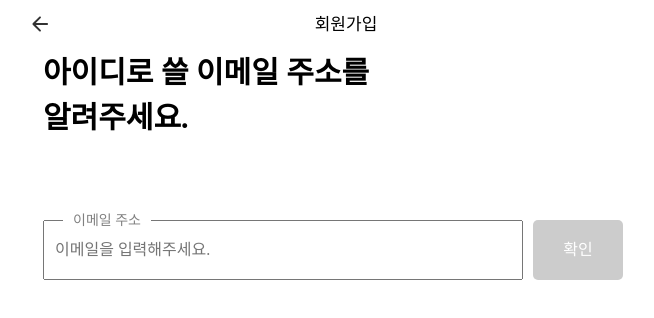
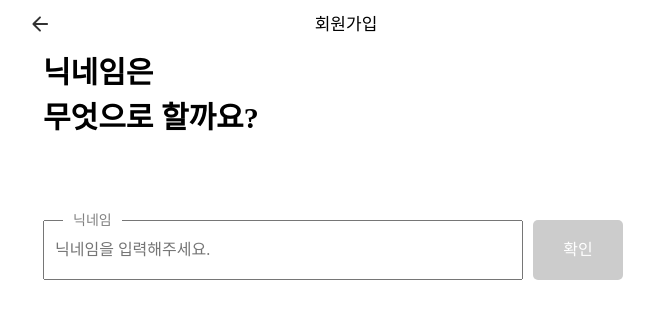
Before and after one commit to doooolphin/frontend, a React app: page /sign-up/newemailpw in a window 1280 px wide. Shown: the top 318 px of the page, without its empty margins (307-961 px from the left). Built offline with nearby package versions, Linux system fonts and the light colour scheme.

Commit message:
[MODIFY & ADD] 이메일, 인증번호 UI 삭제, 비밀번호 확인 추가

```diff
--- a/src/components/Common/InputText/InputText.jsx
+++ b/src/components/Common/InputText/InputText.jsx
@@ -2,6 +2,8 @@ import PropTypes from 'prop-types';
 import { useState } from 'react';
 import { CheckOutlined } from '@ant-design/icons';
 import { css } from '@emotion/react';
+import { useNavigate } from 'react-router-dom';
+import { color } from '@styles/common';
 
 const inputTextCss = {
   wrap: css`
@@ -66,47 +68,87 @@ const inputTextCss = {
 };
 
 function InputText(props) {
+  const navigate = useNavigate();
   const [input, setInput] = useState('');
   const [errorText, setErrorText] = useState('');
   const validateObj = [...props.validateChk];
 
+  const onChangeInput = (event) => {
+    let result;
+    const regex = new RegExp(validateObj[props.index].regex);
+    setInput(event.target.value);
+
+    if (validateObj[props.index].validateNm === 'name') {
+      props.setInfoState({ name: event.target.value });
+      result = regex.test(event.target.value);
+    } else if (validateObj[props.index].validateNm === 'password') {
+      props.setInfoState({ password: event.target.value });
+      result = regex.test(event.target.value);
+    } else {
+      if (props.info.password === event.target.value) result = true;
+    }
+
+    if (result) {
+      setErrorText('');
+    } else {
+      setErrorText(validateObj[props.index].errorText);
+    }
+  };
+
   const onClickChk = () => {
-    const regex = new RegExp(props.validateChk[props.index].regex);
+    const regex = new RegExp(validateObj[props.index].regex);
     const result = regex.test(input);
 
+    if (!input) setErrorText(`${validateObj[props.index].label}을 입력해주세요.`);
+
+    // 유효성 검증
     if (result) {
       validateObj[props.index].isChecked = true;
       props.setValidateChk(validateObj);
-      setErrorText('');
 
-      // TODO: email이면 중복검사 api 요청
+      // 마지막 input 검증완료 시
+      if (validateObj[props.index]?.isLast) {
+        //TODO:: api 요청
+        navigate('/');
+      }
     } else {
       validateObj[props.index].isChecked = false;
       props.setValidateChk(validateObj);
-      setErrorText(validateObj[props.index].errorText);
     }
   };
   return (
-    <div css={inputTextCss.wrap}>
+    <div
+      css={
+        ((inputTextCss.wrap,
+        validateObj[props.index].isChecked &&
+          validateObj[props.index].validateNm !== 'password' &&
+          css`
+            pointer-events: none;
+            color: ${color.lightgray};
+          `),
+        css`
+          margin-bottom: 50px;
+        `)
+      }
+    >
       <div css={inputTextCss.inputWrap}>
-        <span css={inputTextCss.label}>{props.validateChk[props.index].label}</span>
+        <span css={inputTextCss.label}>{validateObj[props.index].label}</span>
         <input
           css={inputTextCss.input}
-          onChange={(event) => setInput(event.target.value)}
+          onChange={onChangeInput}
           isChecked={validateObj[props.index].isChecked}
           maxLength={validateObj[props.index].maxLength}
           placeholder={validateObj[props.index].placeHolder}
+          type={validateObj[props.index].type}
         />
-        {!validateObj[props.index].isChecked && props.index === 1 && (
+        {/* {!validateObj[props.index].isChecked && props.index === 1 && (
           <div css={inputTextCss.timerWrap}>
             <span css={inputTextCss.timer}>5:00</span>
             <span css={inputTextCss.resend}>다시 받기</span>
           </div>
-        )}
+        )} */}
         {validateObj[props.index].isChecked ? (
-          <span css={inputTextCss.chkIcon}>
-            <CheckOutlined />
-          </span>
+          <span css={inputTextCss.chkIcon}>{!errorText && <CheckOutlined />}</span>
         ) : (
           <div css={inputTextCss.btnChk} onClick={onClickChk}>
             확인
@@ -121,7 +163,9 @@ function InputText(props) {
 InputText.propTypes = {
   setValidateChk: PropTypes.object,
   validateChk: PropTypes.object,
-  index: PropTypes.number
+  index: PropTypes.number,
+  setInfoState: PropTypes.object,
+  info: PropTypes.object
 };
 
 export default InputText;
--- a/src/pages/SignUp/NewEmailPw.jsx
+++ b/src/pages/SignUp/NewEmailPw.jsx
@@ -14,31 +14,31 @@ const newEmailPwCss = {
 
 function NewEmailPw() {
   const [validateChk, setValidateChk] = useState([
-    {
-      isChecked: false,
-      validateNm: 'email',
-      label: '이메일 주소',
-      regex: '[a-z0-9]+@[a-z]+.[a-z]{2,3}',
-      errorText: '이메일 형식에 맞지 않습니다.',
-      maxLength: '50',
-      placeHolder: '이메일을 입력해주세요.',
-      nextTitle: '이메일로 \n인증번호를 보냈어요.'
-    },
-    {
-      isChecked: false,
-      validateNm: 'authNum',
-      label: '인증번호',
-      regex: '^[0-9]+$',
-      errorText: '인증번호는 숫자만 입력 가능합니다.',
-      maxLength: '4',
-      placeHolder: '4자리',
-      nextTitle: '닉네임은 \n무엇으로 할까요?'
-    },
+    // {
+    //   isChecked: false,
+    //   validateNm: 'email',
+    //   label: '이메일 주소',
+    //   regex: '[a-z0-9]+@[a-z]+.[a-z]{2,3}',
+    //   errorText: '이메일 형식에 맞지 않습니다.',
+    //   maxLength: '50',
+    //   placeHolder: '이메일을 입력해주세요.',
+    //   nextTitle: '이메일로 \n인증번호를 보냈어요.'
+    // },
+    // {
+    //   isChecked: false,
+    //   validateNm: 'authNum',
+    //   label: '인증번호',
+    //   regex: '^[0-9]+$',
+    //   errorText: '인증번호는 숫자만 입력 가능합니다.',
+    //   maxLength: '4',
+    //   placeHolder: '4자리',
+    //   nextTitle: '닉네임은 \n무엇으로 할까요?'
+    // },
     {
       isChecked: false,
       validateNm: 'name',
       label: '닉네임',
-      regex: '^[a-zA-Z0-9가-힣]{2,}$',
+      regex: '^[a-zA-Z0-9ㄱ-힣]{2,}$',
       errorText: '닉네임은 2글자 이상, 영문, 숫자, 한글만 입력 가능합니다.',
       maxLength: '15',
       placeHolder: '닉네임을 입력해주세요.',
@@ -47,31 +47,71 @@ function NewEmailPw() {
     {
       isChecked: false,
       validateNm: 'password',
+      type: 'password',
       label: '비밀번호',
       regex: '(?=.*[a-z])(?=.*[A-Z])(?=.*[0-9])(?=.*[^A-Za-z0-9])(?=.{8,})',
-      errorText: '비밀번호는 대문자, 특수문자 1글자 포함되어야 합니다.',
+      errorText: '비밀번호는 대문자, 특수문자가 포함되어야 하며 8글자 이상이어야 합니다.',
       maxLength: '15',
-      placeHolder: '비밀번호를 입력해주세요.'
+      placeHolder: '비밀번호를 입력해주세요.',
+      nextTitle: '비밀번호를 입력하면\n회원가입이 완료됩니다!'
+    },
+    {
+      isChecked: false,
+      validateNm: 'passwordChk',
+      type: 'password',
+      label: '비밀번호 확인',
+      regex: '(?=.*[a-z])(?=.*[A-Z])(?=.*[0-9])(?=.*[^A-Za-z0-9])(?=.{8,})',
+      errorText: '비밀번호가 일치하지 않습니다.',
+      maxLength: '15',
+      placeHolder: '비밀번호 확인을 입력해주세요.',
+      isLast: true
     }
   ]);
-  console.log(validateChk);
+
+  const [info, setInfo] = useState({
+    name: '',
+    password: ''
+  });
+
+  const setInfoState = (value) => {
+    setInfo({
+      ...info,
+      ...value
+    });
+  };
   return (
     <Layout footer={false} title="회원가입">
       <div>
         <div css={newEmailPwCss.title}>
           {validateChk.filter(
             (el, index) => el.isChecked && validateChk.filter((el) => el.isChecked).length === index + 1
-          )[0]?.nextTitle ?? '아이디로 쓸 이메일 주소를\n 알려주세요.'}
+          )[0]?.nextTitle ?? '닉네임은 \n무엇으로 할까요?'}
         </div>
+        <div>
           {validateChk.map((el, index) =>
             index !== 0 ? (
               validateChk[index - 1].isChecked && (
-              <InputText key={el.validateNm} setValidateChk={setValidateChk} validateChk={validateChk} index={index} />
+                <InputText
+                  key={el.validateNm}
+                  setValidateChk={setValidateChk}
+                  validateChk={validateChk}
+                  index={index}
+                  setInfoState={setInfoState}
+                  info={info}
+                />
               )
             ) : (
-            <InputText key={el.validateNm} setValidateChk={setValidateChk} validateChk={validateChk} index={index} />
+              <InputText
+                key={el.validateNm}
+                setValidateChk={setValidateChk}
+                validateChk={validateChk}
+                index={index}
+                setInfoState={setInfoState}
+                info={info}
+              />
             )
           )}
+        </div>
       </div>
     </Layout>
   );
```
Lines whose indentation alone changed are shown as unchanged.
